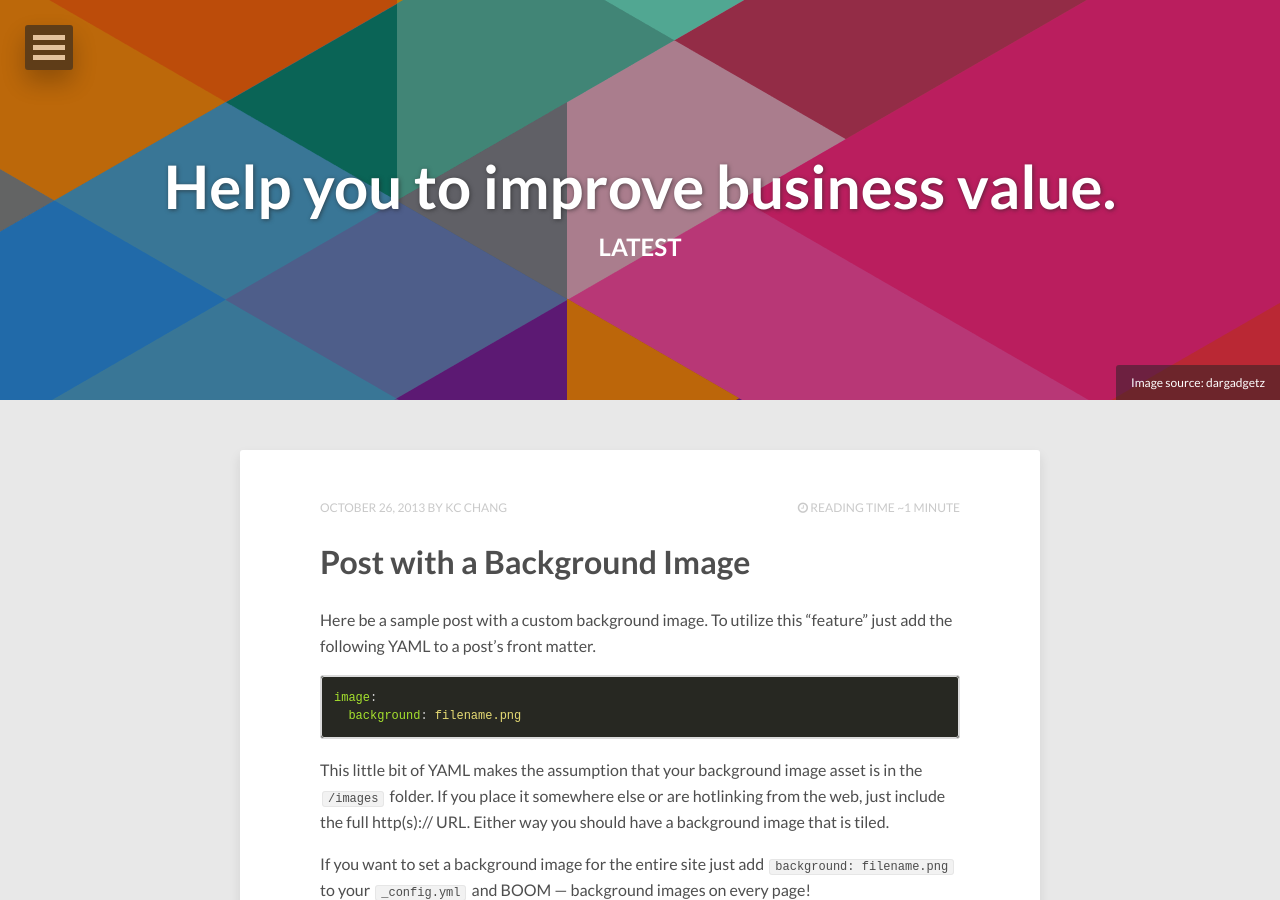
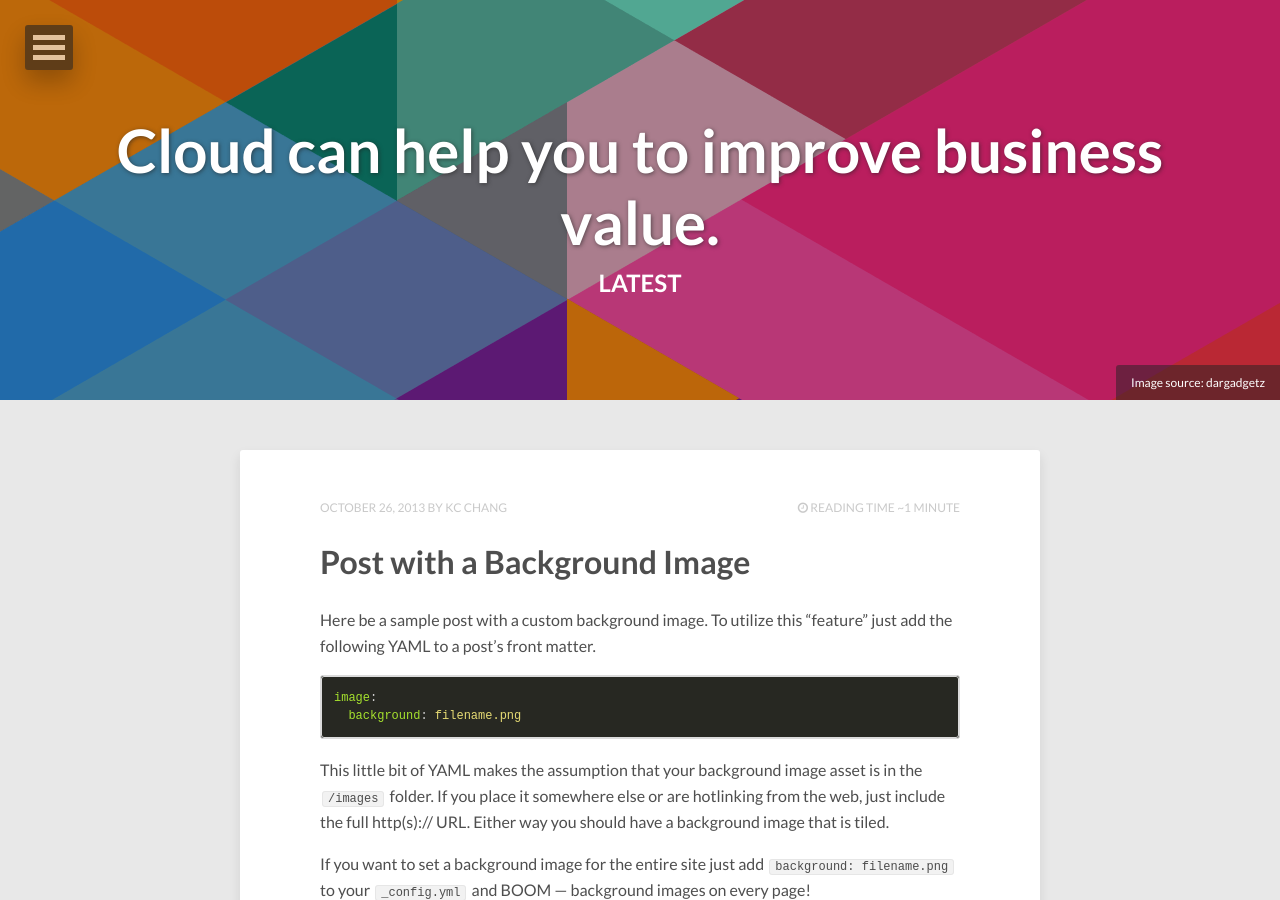
Before and after one commit to kcfigaro/kcfigaro.github.io, a Jekyll site: the page built from index.html, in a window 1280 px wide and 900 px high. Built offline with Jekyll 4.4.1, drawn with Linux system fonts in a browser that asks for light colours; nearby versions of some CDN libraries; the list of posts is cut into pages by our own code.

Commit message:
Update _config.yml

```diff
--- a/_config.yml
+++ b/_config.yml
@@ -1,4 +1,4 @@
-title:            Help you to improve business value.
+title:            Cloud can help you to improve business value.
 description:      KC's blog on building robust cloud systems.
 disqus_shortname:
 reading_time:     true
```
